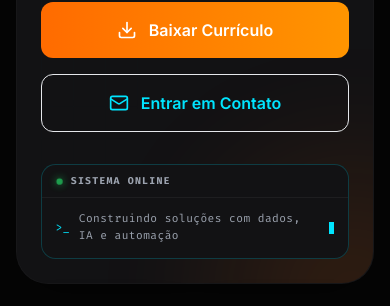
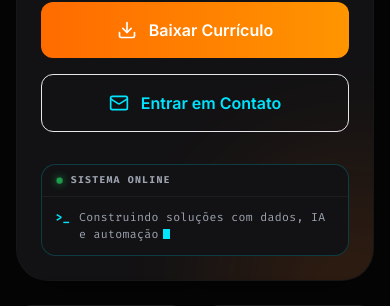
Before and after one commit to srGabrielx/portfolio, a React (Vite) app: page / in a window 390 px wide. Shown: the part 751-1057 px from the top of the page. Built offline with nearby package versions, Linux system fonts and the light colour scheme; no server answers.

Commit message:
fix: improve hero console layout and typography
Refactor hero console CSS and component structure to enhance responsiveness, text alignment, and cursor positioning.

```diff
--- a/src/pages/Inicio.jsx
+++ b/src/pages/Inicio.jsx
@@ -142,15 +142,19 @@ export function Inicio() {
           </a>
         </div>
 
-        <div className="hero-console relative z-10 mt-8 max-w-2xl" aria-label="Status de trabalho">
+        <div className="hero-console relative z-10 mt-8 max-w-2xl w-full" aria-label="Status de trabalho">
           <div className="hero-console-status">
-            <span className="hero-console-pulse" aria-hidden="true"></span>
+            <span className="hero-console-pulse shrink-0" aria-hidden="true"></span>
             <span>SISTEMA ONLINE</span>
           </div>
           <div className="hero-console-line">
-            <span className="text-neonCyan">&gt;_</span>
-            <span>Construindo soluções com dados, IA e automação</span>
-            <span className="hero-console-cursor" aria-hidden="true"></span>
+            <span className="text-neonCyan font-bold shrink-0 select-none">&gt;_</span>
+            <span className="hero-console-text">
+              Construindo soluções com dados, IA e{' '}
+              <span className="whitespace-nowrap">
+                automação<span className="hero-console-cursor" aria-hidden="true"></span>
+              </span>
+            </span>
           </div>
         </div>
       </SpotlightCard>
--- a/src/style.css
+++ b/src/style.css
@@ -249,15 +249,15 @@ html:has(body.loading-active)::-webkit-scrollbar {
     background: var(--bg-card);
     backdrop-filter: blur(8px);
     font-family: 'Fira Code', monospace;
-    font-size: 0.7rem;
-    letter-spacing: 0.04em;
+    font-size: 0.72rem;
+    letter-spacing: 0.03em;
 }
 
 .hero-console-status {
     display: flex;
     align-items: center;
     gap: 0.5rem;
-    padding: 0.55rem 0.85rem;
+    padding: 0.5rem 0.85rem;
     color: var(--text-muted);
     border-bottom: 1px solid var(--border-color);
     font-size: 0.62rem;
@@ -272,19 +272,31 @@ html:has(body.loading-active)::-webkit-scrollbar {
     background: #22c55e;
     box-shadow: 0 0 10px #22c55e;
     animation: hero-status-pulse 1.6s ease-in-out infinite;
+    flex-shrink: 0;
 }
 
 .hero-console-line {
     display: flex;
-    align-items: center;
+    align-items: flex-start;
     gap: 0.55rem;
-    padding: 0.8rem 0.85rem;
+    padding: 0.75rem 0.85rem;
     color: var(--text-muted);
+    line-height: 1.5;
+}
+
+.hero-console-text {
+    display: inline;
+    word-break: normal;
+    overflow-wrap: break-word;
+    flex: 1;
 }
 
 .hero-console-cursor {
+    display: inline-block;
     width: 0.45rem;
-    height: 1em;
+    height: 0.95em;
+    vertical-align: -0.12em;
+    margin-left: 0.25rem;
     background: var(--accent-primary);
     animation: hero-cursor 850ms step-end infinite;
 }
```
